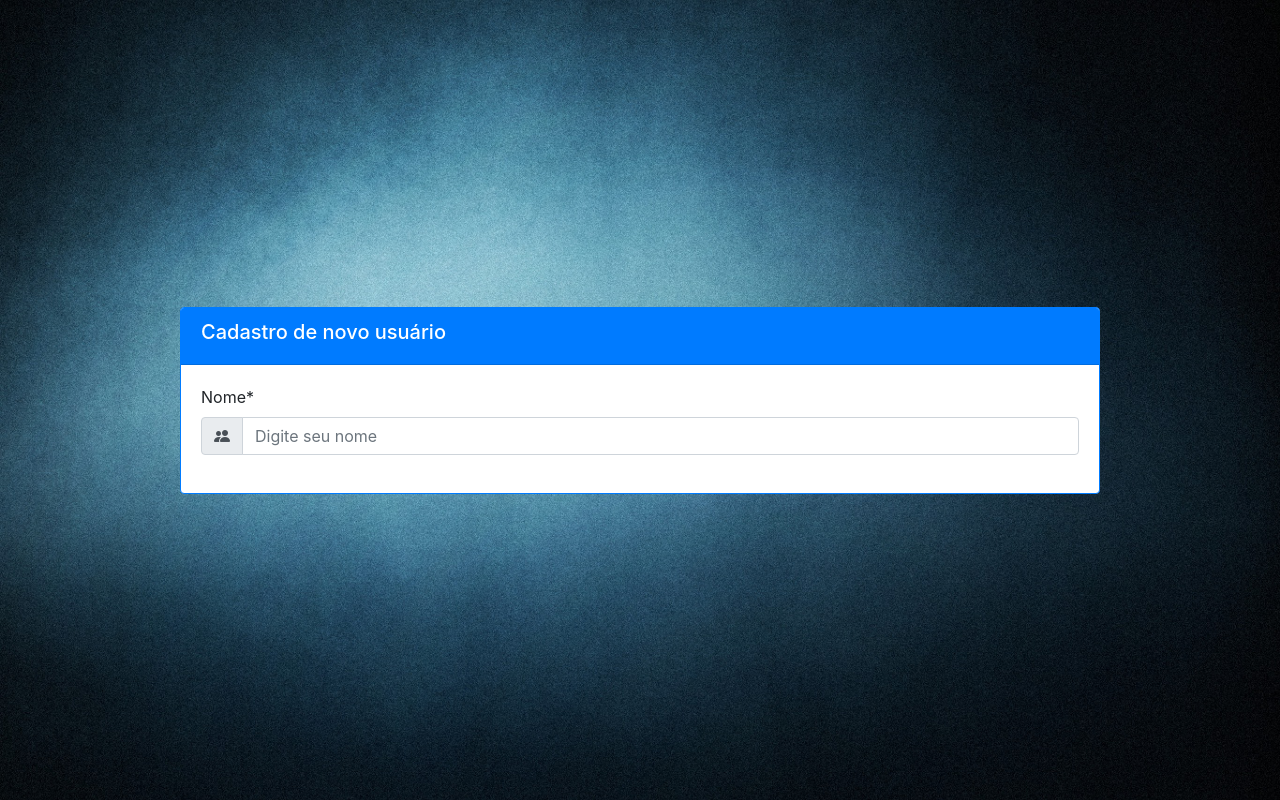
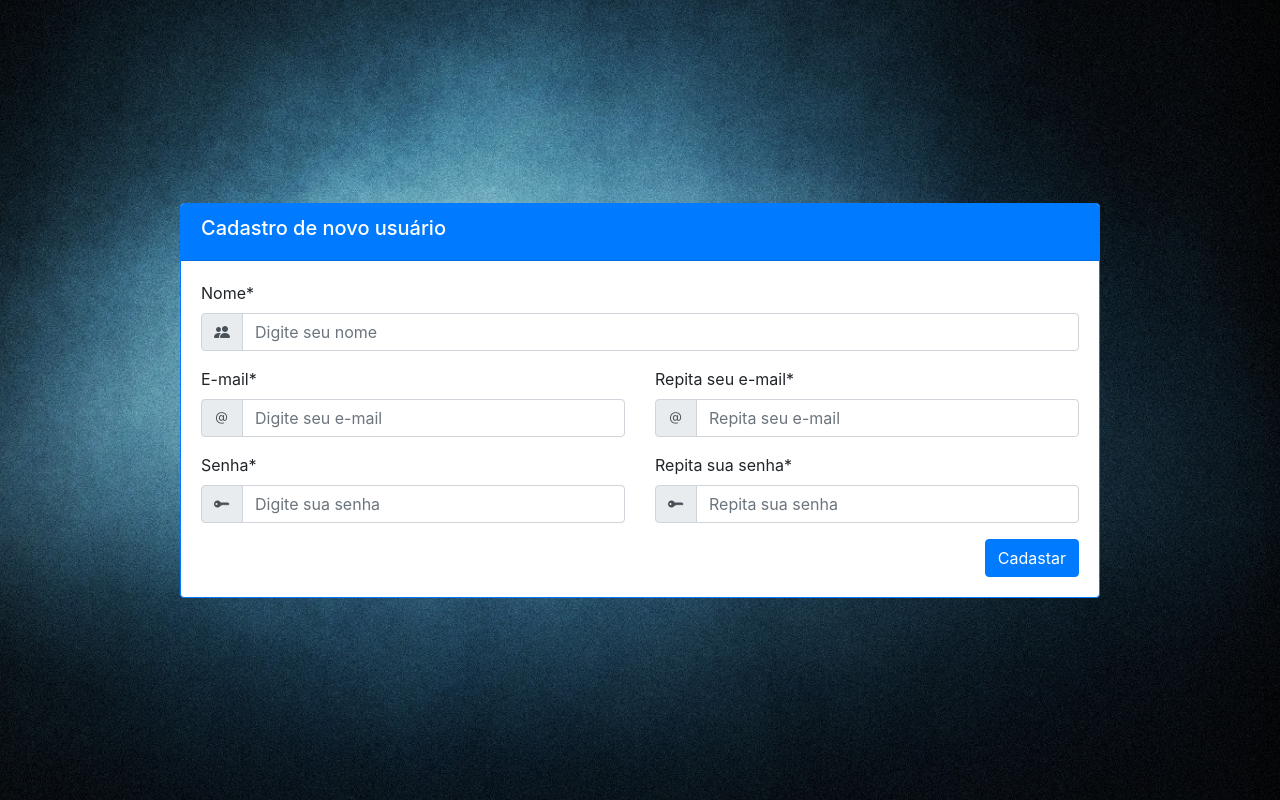
Before and after one commit to Christian-Costa-Queiroz/agenda, a plain HTML site: page novoUsuario.html in a window 1280 px wide. Drawn offline with Linux system fonts and the light colour scheme.

Commit message:
Tela de usuario

```diff
--- a/novoUsuario.html
+++ b/novoUsuario.html
@@ -42,25 +42,71 @@
                                                 <div class="input-group-prepend">
                                                     <div class="input-group-text"><i class="bi-people-fill"></i></div>
                                                 </div>
-                                                <input id="nomeUsuario" type="text" class="form-control" name="nomeUsuario" placeholder="Digite seu nome" value="" required>
+                                                <input id="nomeUsuario" type="text" class="form-control"
+                                                    name="nomeUsuario" placeholder="Digite seu nome" value="" required>
                                             </div>
                                         </div>
                                     </div>
                                 </div>
                                 <div class="row">
                                     <div class="col-sm">
-
+                                        <div class="form-group">
+                                            <label for="mailUsuario">E-mail*</label>
+                                            <div class="input-group">
+                                                <div class="input-group-prepend">
+                                                    <div class="input-group-text"><i class="bi-at"></i></div>
+                                                </div>
+                                                <input id="mailUsuario" type="email" class="form-control"
+                                                    name="mailUsuario" placeholder="Digite seu e-mail" value=""
+                                                    required>
+                                            </div>
+                                        </div>
                                     </div>
                                     <div class="col-sm">
-
+                                        <div class="form-group">
+                                            <label for="mail2Usuario">Repita seu e-mail*</label>
+                                            <div class="input-group">
+                                                <div class="input-group-prepend">
+                                                    <div class="input-group-text"><i class="bi-at"></i></div>
+                                                </div>
+                                                <input id="mail2Usuario" type="email" class="form-control"
+                                                    name="mail2Usuario" placeholder="Repita seu e-mail" value=""
+                                                    required>
+                                            </div>
+                                        </div>
                                     </div>
                                 </div>
                                 <div class="row">
                                     <div class="col-sm">
-
+                                        <div class="form-group">
+                                            <label for="senhaUsuario">Senha*</label>
+                                            <div class="input-group">
+                                                <div class="input-group-prepend">
+                                                    <div class="input-group-text"><i class="bi-key-fill"></i></div>
+                                                </div>
+                                                <input id="senhaUsuario" type="password" class="form-control"
+                                                    name="senhaUsuario" placeholder="Digite sua senha" value=""
+                                                    required>
+                                            </div>
+                                        </div>
                                     </div>
                                     <div class="col-sm">
-
+                                        <div class="form-group">
+                                            <label for="senha2Usuario">Repita sua senha*</label>
+                                            <div class="input-group">
+                                                <div class="input-group-prepend">
+                                                    <div class="input-group-text"><i class="bi-key-fill"></i></div>
+                                                </div>
+                                                <input id="senha2Usuario" type="password" class="form-control"
+                                                    name="senha2Usuario" placeholder="Repita sua senha" value=""
+                                                    required>
+                                            </div>
+                                        </div>
+                                    </div>
+                                </div>
+                                <div class="row">
+                                    <div class="col-sm text-right">
+                                        <button class="btn btn-primary" type="submit">Cadastar</button>
                                     </div>
                                 </div>
                             </form>
```
